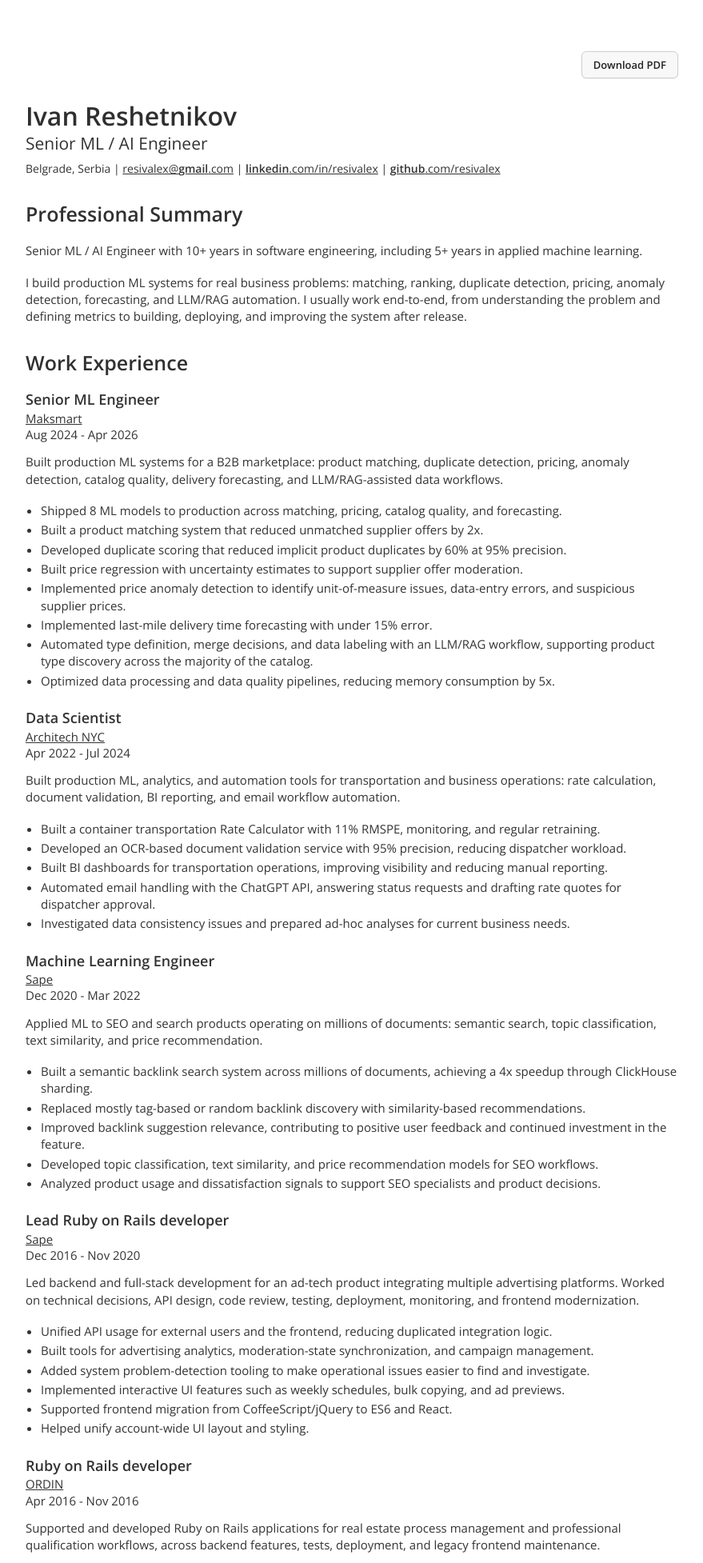
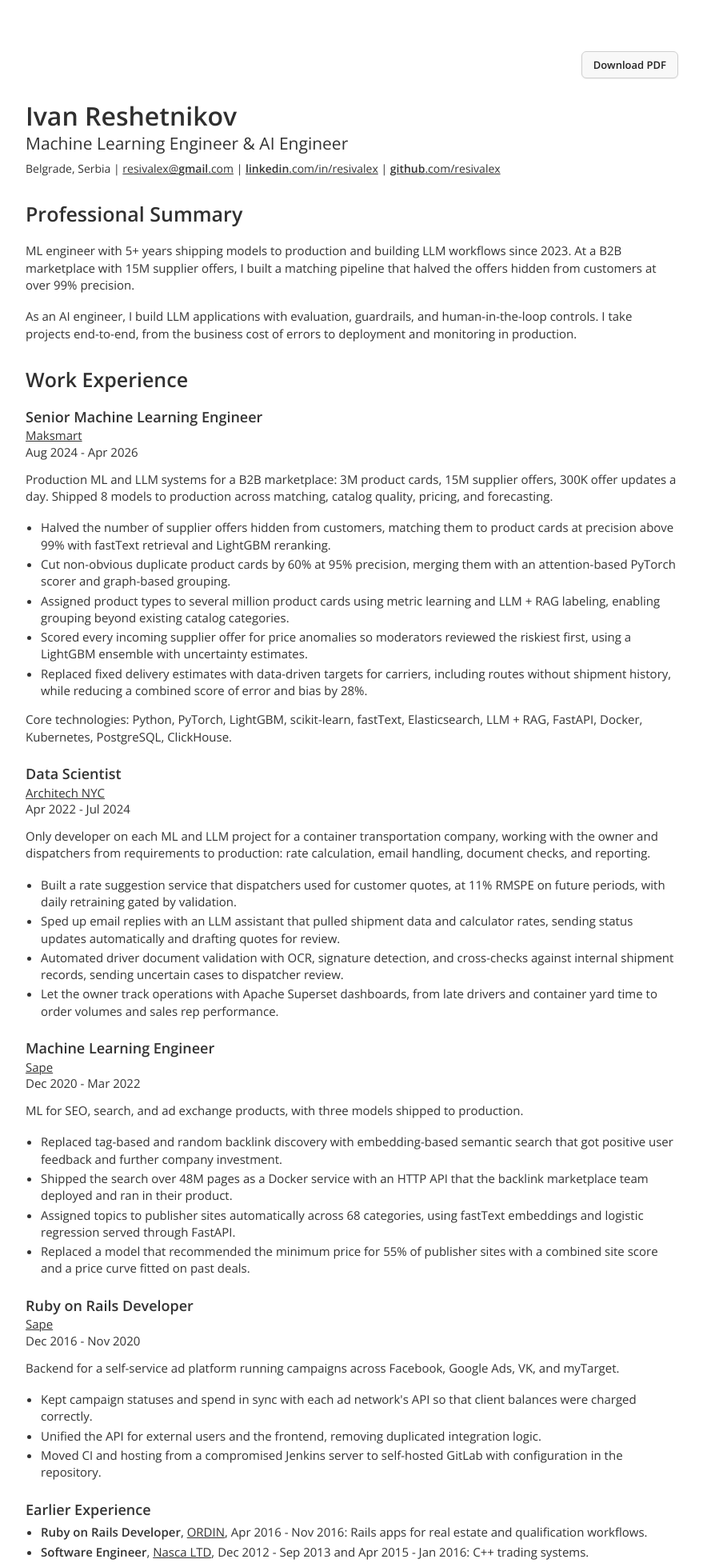
Before and after one commit to resivalex/django-blog, a Django app: page / in a window 1280 px wide. Shown: the top 1954 px of the page at 80% size, without its empty margins (200-1079 px from the left). Run offline with Django 3.2, Linux system fonts and the light colour scheme.

Commit message:
Sync resume

```diff
--- a/app/resume_pdf.py
+++ b/app/resume_pdf.py
@@ -2,7 +2,7 @@
 from weasyprint import HTML
 
 RESUME_TEMPLATE = "app/resume.html"
-RESUME_PDF_FILENAME = "Ivan_Reshetnikov_Senior_ML_AI_Engineer.pdf"
+RESUME_PDF_FILENAME = "Ivan_Reshetnikov_ML_AI_Engineer.pdf"
 
 
 def write_resume_pdf(base_url, target=None, request=None):
--- a/app/templates/app/resume-body.html
+++ b/app/templates/app/resume-body.html
@@ -3,13 +3,13 @@
 <div class="resume-page">
     {% if not is_pdf %}
     <div class="resume-actions">
-        <a href="/Ivan_Reshetnikov_Senior_ML_AI_Engineer.pdf">Download PDF</a>
+        <a href="/Ivan_Reshetnikov_ML_AI_Engineer.pdf">Download PDF</a>
     </div>
     {% endif %}
 
     <header class="resume-header resume-block">
         <h1>Ivan Reshetnikov</h1>
-        <p class="resume-title">Senior ML / AI Engineer</p>
+        <p class="resume-title">Machine Learning Engineer &amp; AI Engineer</p>
 
         <address class="contact-information">
             Belgrade, Serbia |
@@ -23,10 +23,10 @@
         <h2>Professional Summary</h2>
 
         <p>
-            Senior ML / AI Engineer with 10+ years in software engineering, including 5+ years in applied machine learning.
+            ML engineer with 5+ years shipping models to production and building LLM workflows since 2023. At a B2B marketplace with 15M supplier offers, I built a matching pipeline that halved the offers hidden from customers at over 99% precision.
         </p>
         <p>
-            I build production ML systems for real business problems: matching, ranking, duplicate detection, pricing, anomaly detection, forecasting, and LLM/RAG automation. I usually work end-to-end, from understanding the problem and defining metrics to building, deploying, and improving the system after release.
+            As an AI engineer, I build LLM applications with evaluation, guardrails, and human-in-the-loop controls. I take projects end-to-end, from the business cost of errors to deployment and monitoring in production.
         </p>
     </section>
 
@@ -34,24 +34,25 @@
         <h2>Work Experience</h2>
 
         <article class="experience-item resume-block">
-            <h3>Senior ML Engineer</h3>
+            <h3>Senior Machine Learning Engineer</h3>
             <p class="company-name">{% black_link url="https://maksmart.ru" text="Maksmart" %}</p>
             <p class="experience-date">Aug 2024 - Apr 2026</p>
 
             <p>
-                Built production ML systems for a B2B marketplace: product matching, duplicate detection, pricing, anomaly detection, catalog quality, delivery forecasting, and LLM/RAG-assisted data workflows.
+                Production ML and LLM systems for a B2B marketplace: 3M product cards, 15M supplier offers, 300K offer updates a day. Shipped 8 models to production across matching, catalog quality, pricing, and forecasting.
             </p>
 
             <ul>
-                <li>Shipped 8 ML models to production across matching, pricing, catalog quality, and forecasting.</li>
-                <li>Built a product matching system that reduced unmatched supplier offers by 2x.</li>
-                <li>Developed duplicate scoring that reduced implicit product duplicates by 60% at 95% precision.</li>
-                <li>Built price regression with uncertainty estimates to support supplier offer moderation.</li>
-                <li>Implemented price anomaly detection to identify unit-of-measure issues, data-entry errors, and suspicious supplier prices.</li>
-                <li>Implemented last-mile delivery time forecasting with under 15% error.</li>
-                <li>Automated type definition, merge decisions, and data labeling with an LLM/RAG workflow, supporting product type discovery across the majority of the catalog.</li>
-                <li>Optimized data processing and data quality pipelines, reducing memory consumption by 5x.</li>
+                <li>Halved the number of supplier offers hidden from customers, matching them to product cards at precision above 99% with fastText retrieval and LightGBM reranking.</li>
+                <li>Cut non-obvious duplicate product cards by 60% at 95% precision, merging them with an attention-based PyTorch scorer and graph-based grouping.</li>
+                <li>Assigned product types to several million product cards using metric learning and LLM + RAG labeling, enabling grouping beyond existing catalog categories.</li>
+                <li>Scored every incoming supplier offer for price anomalies so moderators reviewed the riskiest first, using a LightGBM ensemble with uncertainty estimates.</li>
+                <li>Replaced fixed delivery estimates with data-driven targets for carriers, including routes without shipment history, while reducing a combined score of error and bias by 28%.</li>
             </ul>
+
+            <p>
+                Core technologies: Python, PyTorch, LightGBM, scikit-learn, fastText, Elasticsearch, LLM + RAG, FastAPI, Docker, Kubernetes, PostgreSQL, ClickHouse.
+            </p>
         </article>
 
         <article class="experience-item resume-block">
@@ -60,15 +61,14 @@
             <p class="experience-date">Apr 2022 - Jul 2024</p>
 
             <p>
-                Built production ML, analytics, and automation tools for transportation and business operations: rate calculation, document validation, BI reporting, and email workflow automation.
+                Only developer on each ML and LLM project for a container transportation company, working with the owner and dispatchers from requirements to production: rate calculation, email handling, document checks, and reporting.
             </p>
 
             <ul>
-                <li>Built a container transportation Rate Calculator with 11% RMSPE, monitoring, and regular retraining.</li>
-                <li>Developed an OCR-based document validation service with 95% precision, reducing dispatcher workload.</li>
-                <li>Built BI dashboards for transportation operations, improving visibility and reducing manual reporting.</li>
-                <li>Automated email handling with the ChatGPT API, answering status requests and drafting rate quotes for dispatcher approval.</li>
-                <li>Investigated data consistency issues and prepared ad-hoc analyses for current business needs.</li>
+                <li>Built a rate suggestion service that dispatchers used for customer quotes, at 11% RMSPE on future periods, with daily retraining gated by validation.</li>
+                <li>Sped up email replies with an LLM assistant that pulled shipment data and calculator rates, sending status updates automatically and drafting quotes for review.</li>
+                <li>Automated driver document validation with OCR, signature detection, and cross-checks against internal shipment records, sending uncertain cases to dispatcher review.</li>
+                <li>Let the owner track operations with Apache Superset dashboards, from late drivers and container yard time to order volumes and sales rep performance.</li>
             </ul>
         </article>
 
@@ -78,77 +78,40 @@
             <p class="experience-date">Dec 2020 - Mar 2022</p>
 
             <p>
-                Applied ML to SEO and search products operating on millions of documents: semantic search, topic classification, text similarity, and price recommendation.
+                ML for SEO, search, and ad exchange products, with three models shipped to production.
             </p>
 
             <ul>
-                <li>Built a semantic backlink search system across millions of documents, achieving a 4x speedup through ClickHouse sharding.</li>
-                <li>Replaced mostly tag-based or random backlink discovery with similarity-based recommendations.</li>
-                <li>Improved backlink suggestion relevance, contributing to positive user feedback and continued investment in the feature.</li>
-                <li>Developed topic classification, text similarity, and price recommendation models for SEO workflows.</li>
-                <li>Analyzed product usage and dissatisfaction signals to support SEO specialists and product decisions.</li>
+                <li>Replaced tag-based and random backlink discovery with embedding-based semantic search that got positive user feedback and further company investment.</li>
+                <li>Shipped the search over 48M pages as a Docker service with an HTTP API that the backlink marketplace team deployed and ran in their product.</li>
+                <li>Assigned topics to publisher sites automatically across 68 categories, using fastText embeddings and logistic regression served through FastAPI.</li>
+                <li>Replaced a model that recommended the minimum price for 55% of publisher sites with a combined site score and a price curve fitted on past deals.</li>
             </ul>
         </article>
 
         <article class="experience-item resume-block">
-            <h3>Lead Ruby on Rails developer</h3>
+            <h3>Ruby on Rails Developer</h3>
             <p class="company-name">{% black_link url="https://sape.ru" text="Sape" %}</p>
             <p class="experience-date">Dec 2016 - Nov 2020</p>
 
             <p>
-                Led backend and full-stack development for an ad-tech product integrating multiple advertising platforms. Worked on technical decisions, API design, code review, testing, deployment, monitoring, and frontend modernization.
+                Backend for a self-service ad platform running campaigns across Facebook, Google Ads, VK, and myTarget.
             </p>
 
             <ul>
-                <li>Unified API usage for external users and the frontend, reducing duplicated integration logic.</li>
-                <li>Built tools for advertising analytics, moderation-state synchronization, and campaign management.</li>
-                <li>Added system problem-detection tooling to make operational issues easier to find and investigate.</li>
-                <li>Implemented interactive UI features such as weekly schedules, bulk copying, and ad previews.</li>
-                <li>Supported frontend migration from CoffeeScript/jQuery to ES6 and React.</li>
-                <li>Helped unify account-wide UI layout and styling.</li>
+                <li>Kept campaign statuses and spend in sync with each ad network's API so that client balances were charged correctly.</li>
+                <li>Unified the API for external users and the frontend, removing duplicated integration logic.</li>
+                <li>Moved CI and hosting from a compromised Jenkins server to self-hosted GitLab with configuration in the repository.</li>
             </ul>
         </article>
 
         <article class="experience-item resume-block">
-            <h3>Ruby on Rails developer</h3>
-            <p class="company-name">{% black_link url="https://ord-in.com/" text="ORDIN" %}</p>
-            <p class="experience-date">Apr 2016 - Nov 2016</p>
+            <h3>Earlier Experience</h3>
 
-            <p>
-                Supported and developed Ruby on Rails applications for real estate process management and professional qualification workflows, across backend features, tests, deployment, and legacy frontend maintenance.
-            </p>
-        </article>
-
-        <article class="experience-item resume-block">
-            <h3>Software developer</h3>
-            <p class="company-name">{% black_link url="https://www.nasca-it.ru/" text="Nasca LTD" %}</p>
-            <p class="experience-date">Apr 2015 - Jan 2016</p>
-
-            <p>
-                Web and trading-related development in a Scrum team: a public website built from scratch, and <span class="text-nowrap">C++</span> components of a multi-part network application for exchange workflows, including exchange interaction and the Qt client.
-            </p>
-        </article>
-
-        <article class="experience-item resume-block">
-            <h3>C++/Qt developer</h3>
-            <p class="company-name">{% black_link url="https://www.nasca-it.ru/" text="Nasca LTD" %}</p>
-            <p class="experience-date">Dec 2012 - Sep 2013</p>
-
-            <p>
-                Trading-related desktop and backend tools: trading engine improvements, exchange log parsing, transaction logging, and an exchange emulator for testing and development.
-            </p>
-        </article>
-    </section>
-
-    <section class="certifications-section resume-block">
-        <h2>Certifications</h2>
-
-        <article class="experience-item">
-            <p class="company-name">{% black_link url="https://www.credly.com/badges/5f3c8d93-f48b-4e28-b343-ad25bf4b4778" text="Claude Certified Architect &ndash; Foundations" %} by Anthropic</p>
-            <p class="experience-date">Aug 2026 - Aug 2027</p>
-            <p>
-                Agentic architecture and orchestration, Claude Code workflows, prompt engineering and structured output, tool and MCP integration, context management and reliability.
-            </p>
+            <ul>
+                <li><strong>Ruby on Rails Developer</strong>, {% black_link url="https://ord-in.com/" text="ORDIN" %}, Apr 2016 - Nov 2016: Rails apps for real estate and qualification workflows.</li>
+                <li><strong>Software Engineer</strong>, {% black_link url="https://www.nasca-it.ru/" text="Nasca LTD" %}, Dec 2012 - Sep 2013 and Apr 2015 - Jan 2016: <span class="text-nowrap">C++</span> trading systems.</li>
+            </ul>
         </article>
     </section>
 
@@ -158,6 +121,14 @@
         {% output_core_skill_areas %}
     </section>
 
+    <section class="certifications-section resume-block">
+        <h2>Certifications</h2>
+
+        <article class="experience-item">
+            <p class="company-name">{% black_link url="https://www.credly.com/badges/5f3c8d93-f48b-4e28-b343-ad25bf4b4778" text="Claude Certified Architect &ndash; Foundations" %} by Anthropic (Aug 2026)</p>
+        </article>
+    </section>
+
     <section class="education-section resume-block">
         <h2>Education</h2>
 
@@ -165,7 +136,7 @@
             <strong class="education-institution">Pskov State University</strong>
             <div class="education-degree">
                 <strong>Master's degree,</strong>
-                <span>Informatics <span class="education-specialization">(Information Systems and Technologies)</span></span>
+                <span>Information Systems and Technologies</span>
             </div>
             <div class="education-date">2008 - 2013</div>
         </div>
@@ -176,7 +147,7 @@
 
         <p class="language-list">
             <strong class="language-name">English</strong>
-            <span class="language-level">(Advanced)</span>,
+            <span class="language-level">(Professional working proficiency)</span>,
             <strong class="language-name">Russian</strong>
             <span class="language-level">(Native)</span>
         </p>
--- a/app/templates/app/resume.html
+++ b/app/templates/app/resume.html
@@ -6,7 +6,7 @@
     <meta name="viewport"
           content="width=device-width, user-scalable=no, initial-scale=1.0, maximum-scale=1.0, minimum-scale=1.0">
     <meta http-equiv="X-UA-Compatible" content="ie=edge">
-    <title>Ivan Reshetnikov | Senior ML/AI Engineer</title>
+    <title>Ivan Reshetnikov | Machine Learning Engineer &amp; AI Engineer</title>
     <link href="{% static 'app/styles.css' %}" rel="stylesheet">
     <link rel="icon" type="image/png" href="{% static 'app/favicon.png' %}" />
 </head>
--- a/app/templatetags/resume_tags.py
+++ b/app/templatetags/resume_tags.py
@@ -7,140 +7,72 @@
 def core_skill_areas():
     return [
         {
-            "title": "Machine Learning & Modeling",
+            "title": "Machine Learning",
             "skills": [
                 "Python",
-                "statistics",
-                "machine learning algorithms",
                 "PyTorch",
+                "LightGBM",
                 "scikit-learn",
-                "LightGBM",
                 "gradient boosting",
-                "feature engineering",
-                "hyperparameter tuning",
-                "regression",
-                "classification",
-                "clustering",
-                "neural networks",
-                "model evaluation",
-                "Natural Language Processing (NLP)",
-                "OCR",
+                "NLP",
                 "embeddings",
                 "fastText",
-                "sentence-transformers",
                 "metric learning",
                 "active learning",
-                "recommender systems",
-                "AutoML",
-                "Optuna",
-            ],
-        },
-        {
-            "title": "Production ML & MLOps",
-            "skills": [
-                "MLOps",
-                "model deployment",
-                "model monitoring",
-                "scheduled retraining",
-                "model versioning",
-                "guardrail metrics",
-                "CI/CD",
-                "GitLab CI",
-                "automated testing",
-                "pytest",
-                "Docker",
-                "FastAPI",
-                "Google Cloud Platform (GCP)",
-                "PostgreSQL",
-                "ClickHouse",
-                "SQL",
+                "anomaly detection",
+                "forecasting",
+                "uncertainty estimation",
+                "model evaluation",
             ],
         },
         {
             "title": "Search, Matching & Ranking",
             "skills": [
+                "information retrieval",
+                "semantic search",
+                "vector search",
+                "candidate generation",
+                "reranking",
                 "product matching",
                 "duplicate detection",
-                "e-commerce search/catalog",
-                "information retrieval",
-                "semantic search",
-                "similarity search",
-                "vector search",
-                "vector database",
-                "candidate generation",
-                "approximate nearest neighbor search",
-                "reranking",
-                "fuzzy matching",
+                "Elasticsearch",
                 "FAISS",
-                "Elasticsearch",
             ],
         },
         {
-            "title": "LLM, Agents & RAG",
+            "title": "LLM & RAG",
             "skills": [
                 "Large Language Models (LLMs)",
                 "Retrieval-Augmented Generation (RAG)",
-                "AI agents",
-                "agentic architecture",
-                "agent orchestration",
-                "multi-agent systems",
+                "agent workflows",
+                "tool calling",
+                "MCP",
+                "structured output",
                 "prompt engineering",
-                "structured output",
-                "structured extraction",
-                "tool calling",
-                "Model Context Protocol (MCP)",
-                "context management",
-                "Claude API",
+                "LLM evaluation",
+                "guardrails",
+                "human-in-the-loop",
+                "OpenAI API",
                 "Claude Code",
-                "Claude Agent SDK",
-                "OpenAI API",
-                "Google Vertex AI",
-                "LLM evaluation",
-                "automated data labeling",
-                "human-in-the-loop workflows",
             ],
         },
         {
-            "title": "Anomaly Detection, Pricing & Forecasting",
+            "title": "Production & Engineering",
             "skills": [
-                "anomaly detection",
-                "price anomaly detection",
-                "price regression",
-                "uncertainty estimation",
-                "confidence scoring",
-                "calibration",
-                "quantile regression",
-                "forecasting",
-                "delivery time forecasting",
-            ],
-        },
-        {
-            "title": "Data Engineering & Analytics",
-            "skills": [
+                "FastAPI",
+                "Docker",
+                "Kubernetes",
+                "Google Cloud Platform (GCP)",
+                "CI/CD",
+                "model deployment",
+                "model monitoring",
+                "scheduled retraining",
+                "Airflow",
+                "PostgreSQL",
+                "ClickHouse",
+                "SQL",
                 "Pandas",
-                "NumPy",
-                "Parquet",
-                "scheduled pipelines",
-                "Celery",
-                "sharding",
-                "Apache Superset",
-                "data quality analysis",
-            ],
-        },
-        {
-            "title": "Software Engineering & Observability",
-            "skills": [
-                "programming",
-                "backend engineering",
-                "Python application architecture",
-                "API design",
-                "REST APIs",
-                "system integration",
-                "Pydantic",
-                "mypy",
-                "code review",
                 "Sentry",
-                "Grafana",
             ],
         },
     ]
--- a/app/urls.py
+++ b/app/urls.py
@@ -5,7 +5,8 @@
 urlpatterns = [
     path("admin/", admin.site.urls),
     path("", home, name="home"),
-    path("Ivan_Reshetnikov_Senior_ML_AI_Engineer.pdf", resume_pdf, name="resume-pdf"),
+    path("Ivan_Reshetnikov_ML_AI_Engineer.pdf", resume_pdf, name="resume-pdf"),
+    path("Ivan_Reshetnikov_Senior_ML_AI_Engineer.pdf", resume_pdf),  # old links
     path("static/app/styles.css", styles, name="styles"),
     path("static/app/favicon.png", favicon, name="favicon"),
     path("static/app/fonts/<str:filename>", font, name="font"),
```
Also changed, not shown: 2 other files.
